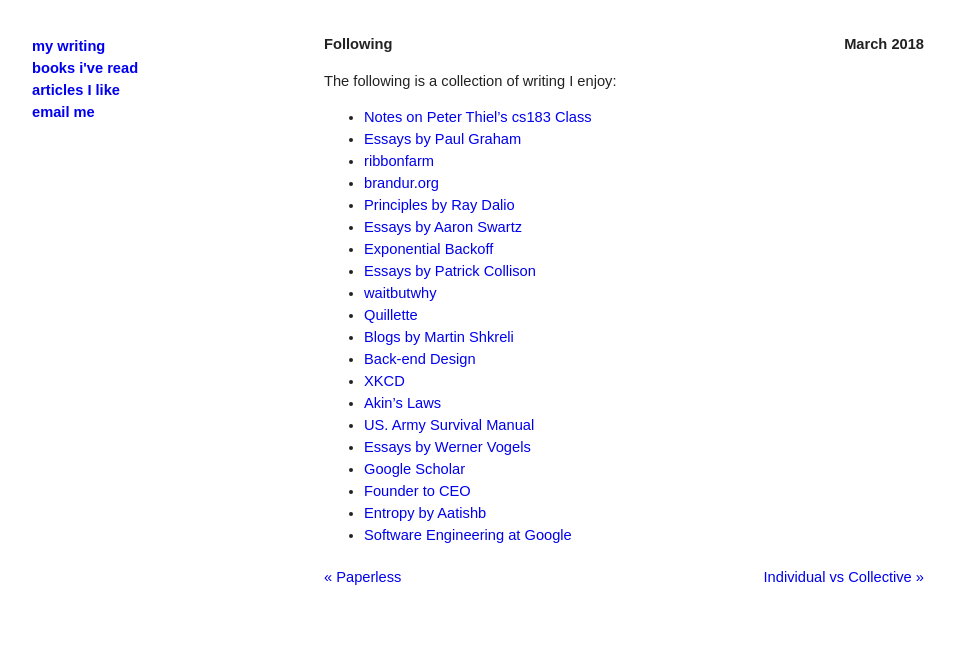
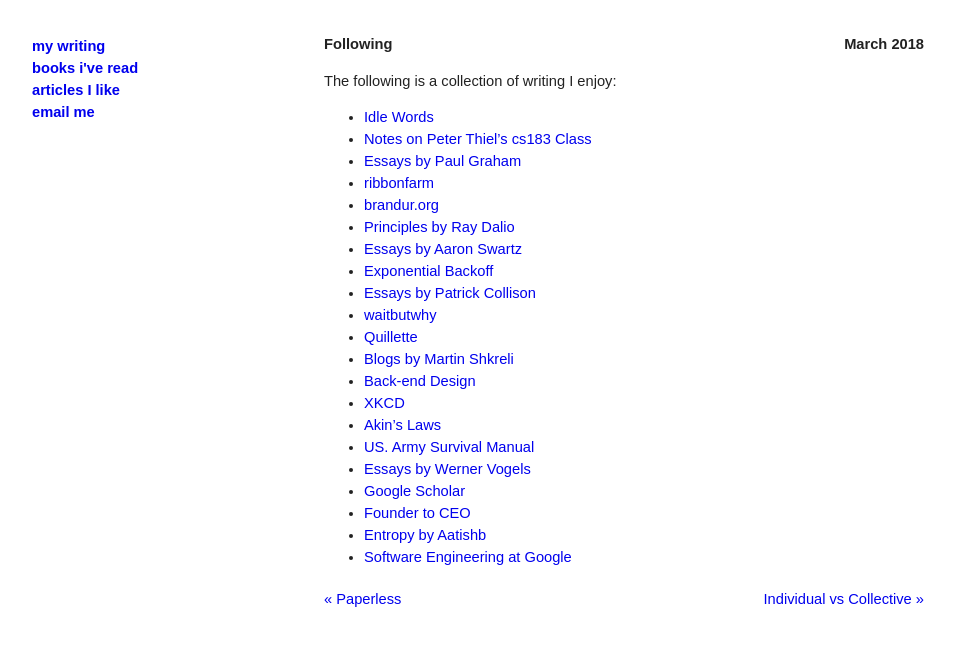
Before and after one commit to rogerkirkness/writing, a Jekyll site: the page built from _posts/2018-03-13-following.md, in a window 1280 px wide. Shown: the top 646 px of the page, without its empty margins (16-971 px from the left). Built offline with Jekyll 4.4.1, drawn with Linux system fonts in a browser that asks for light colours.

Commit message:
Bump version to 1.1.2

```diff
--- a/_posts/2018-03-13-following.md
+++ b/_posts/2018-03-13-following.md
@@ -5,6 +5,7 @@
 ---
 The following is a collection of writing I enjoy:
 
+* [Idle Words](http://idlewords.com/)
 * [Notes on Peter Thiel's cs183 Class](http://blakemasters.com/peter-thiels-cs183-startup)
 * [Essays by Paul Graham](http://paulgraham.com/articles.html)
 * [ribbonfarm](https://www.ribbonfarm.com/)
```
Also changed, not shown: 1 other file.
